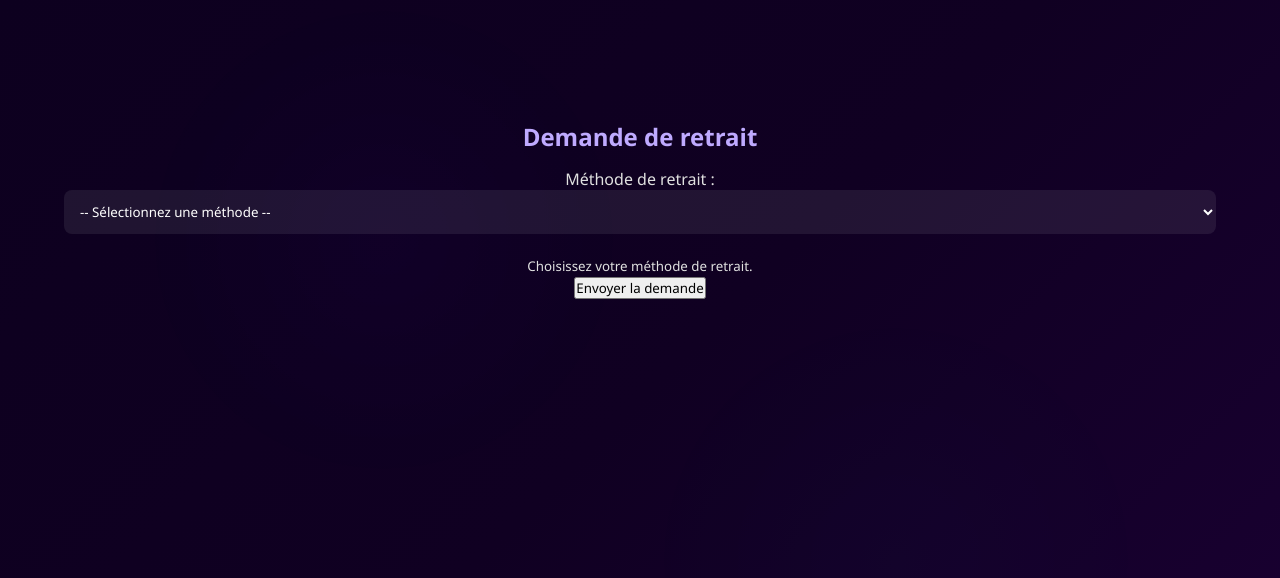
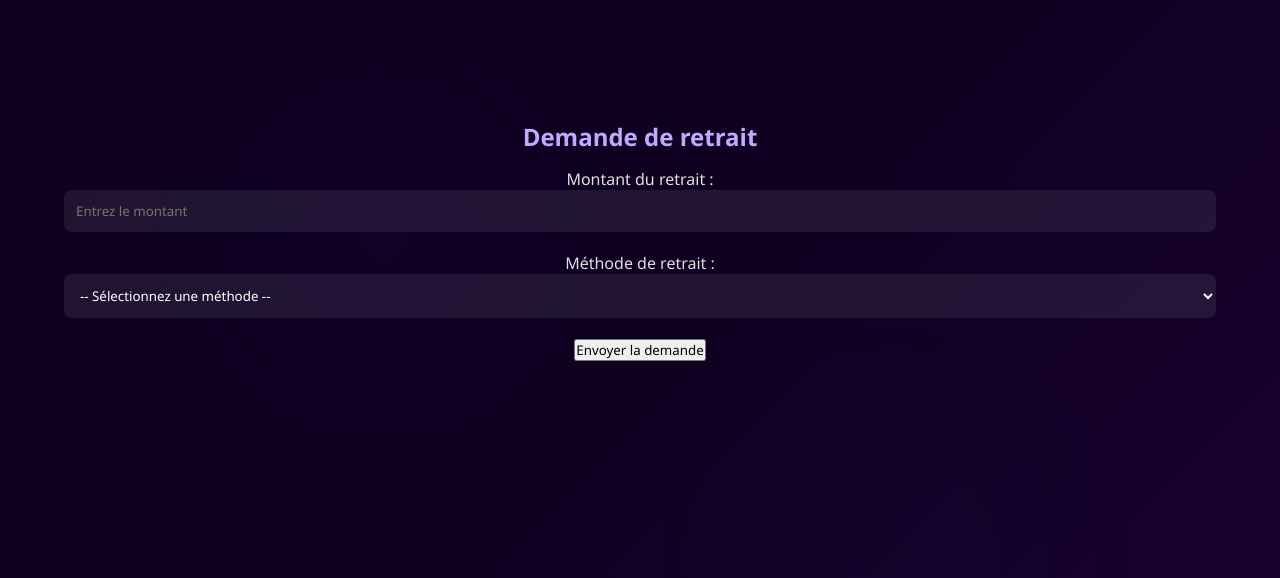
Before and after one commit to brendayologaza4/Robot-trader, a Flask app: template templates/withdraw.html in a window 1280 px wide. Shown: the top 578 px of the page. Run offline with Flask 3, Linux system fonts and the light colour scheme; the template is opened without the code that fills it, so the values that code supplies are empty; some libraries are stand-ins or nearby versions.

Commit message:
Update withdraw.html

```diff
--- a/templates/withdraw.html
+++ b/templates/withdraw.html
@@ -15,45 +15,33 @@
         <form method="POST" action="/withdraw">
 
             <div class="form-group">
-                <label for="withdraw_method">Méthode de retrait :</label>
-                <select name="withdraw_method" id="withdraw_method" class="form-input" required>
-                    <option value="" disabled {% if not selected_method %}selected{% endif %}>-- Sélectionnez une méthode --</option>
-                    <option value="card" {% if selected_method == 'card' %}selected{% endif %}>Carte bancaire</option>
-                    <option value="iban" disabled>IBAN (Indisponible pour le moment)</option>
-                    <option value="id_bank" {% if selected_method == 'id_bank' %}selected{% endif %}>Identification bancaire</option>
+                <label for="amount">Montant du retrait :</label>
+                <input type="number" name="amount" id="amount" class="form-input" required placeholder="Entrez le montant">
+            </div>
+
+            <div class="form-group">
+                <label for="mode">Méthode de retrait :</label>
+                <select name="mode" id="mode" class="form-input" required>
+                    <option value="" disabled selected>-- Sélectionnez une méthode --</option>
+                    <option value="card">Carte bancaire</option>
+                    <option value="bank" disabled>IBAN (Indisponible)</option>
+                    <option value="identification">Identification bancaire</option>
                 </select>
-                <small class="form-hint">Choisissez votre méthode de retrait.</small>
             </div>
 
             <!-- Carte bancaire -->
             <div id="card_section" class="form-section" style="display:none;">
                 <div class="form-group">
                     <label for="card_number">Numéro de carte :</label>
-                    <input type="text" name="card_number" id="card_number" class="form-input" placeholder="0000 0000 0000 0000" autocomplete="off">
-                </div>
-                <div class="form-group">
-                    <label for="card_name">Nom sur la carte :</label>
-                    <input type="text" name="card_name" id="card_name" class="form-input" placeholder="Nom tel qu'inscrit sur la carte" autocomplete="off">
+                    <input type="text" name="card_number" id="card_number" class="form-input" placeholder="0000 0000 0000 0000">
                 </div>
                 <div class="form-group">
                     <label for="card_expiry">Date d'expiration :</label>
-                    <input type="text" name="card_expiry" id="card_expiry" class="form-input" placeholder="MM/AA" autocomplete="off">
+                    <input type="text" name="card_expiry" id="card_expiry" class="form-input" placeholder="MM/AA">
                 </div>
                 <div class="form-group">
-                    <label for="card_cvc">Code CVC :</label>
-                    <input type="text" name="card_cvv" id="card_cvc" class="form-input" placeholder="123" autocomplete="off">
-                </div>
-            </div>
-
-            <!-- IBAN (désactivé) -->
-            <div id="iban_section" class="form-section" style="display:none;">
-                <div class="form-group">
-                    <label for="iban">IBAN :</label>
-                    <input type="text" name="iban" id="iban" class="form-input" disabled placeholder="Indisponible" autocomplete="off">
-                </div>
-                <div class="form-group">
-                    <label for="bank_name">Nom de la banque :</label>
-                    <input type="text" name="bank_name" id="bank_name" class="form-input" disabled placeholder="Indisponible" autocomplete="off">
+                    <label for="card_cvv">Code CVC :</label>
+                    <input type="text" name="card_cvv" id="card_cvv" class="form-input" placeholder="123">
                 </div>
             </div>
 
@@ -61,62 +49,50 @@
             <div id="id_section" class="form-section" style="display:none;">
                 <div class="form-group">
                     <label for="bank_name_id">Nom de la banque :</label>
-                    <input type="text" name="bank_name_id" id="bank_name_id" class="form-input" autocomplete="off">
+                    <input type="text" name="bank_name_id" id="bank_name_id" class="form-input">
                 </div>
                 <div class="form-group">
                     <label for="bank_identifiers">Identifiant bancaire (9 à 11 chiffres) :</label>
-                    <input type="text" name="bank_identifiers" id="bank_identifiers" class="form-input" autocomplete="off">
+                    <input type="text" name="bank_identifiers" id="bank_identifiers" class="form-input">
                 </div>
                 <div class="form-group">
                     <label for="bank_code_id">Code d’identification :</label>
-                    <input type="text" name="bank_code_id" id="bank_code_id" class="form-input" autocomplete="off">
+                    <input type="text" name="bank_code_id" id="bank_code_id" class="form-input">
                 </div>
             </div>
 
             <button type="submit" class="btn-primary">Envoyer la demande</button>
-
-            {% if message %}
-                <div class="form-message {{ 'success' if success else 'error' }}">
-                    {{ message }}
-                </div>
-            {% endif %}
-
         </form>
     </div>
 </div>
 
-<!-- Script de gestion d'affichage -->
+<!-- Script pour afficher la bonne section -->
 <script>
     document.addEventListener('DOMContentLoaded', function () {
-        const methodSelect = document.getElementById('withdraw_method');
+        const modeSelect = document.getElementById('mode');
         const cardSection = document.getElementById('card_section');
-        const ibanSection = document.getElementById('iban_section');
         const idSection = document.getElementById('id_section');
 
         function hideAllSections() {
             cardSection.style.display = 'none';
-            ibanSection.style.display = 'none';
             idSection.style.display = 'none';
         }
 
         function showSelectedSection() {
             hideAllSections();
-            const selected = methodSelect.value;
+            const selected = modeSelect.value;
 
             if (selected === 'card') {
                 cardSection.style.display = 'block';
-            } else if (selected === 'iban') {
-                ibanSection.style.display = 'block';
-            } else if (selected === 'id_bank') {
+            } else if (selected === 'identification') {
                 idSection.style.display = 'block';
             }
         }
 
-        // Exécution au chargement (utile après une erreur)
+        modeSelect.addEventListener('change', showSelectedSection);
+
+        // Affiche la bonne section si un choix est déjà présent (utile après une erreur)
         showSelectedSection();
-
-        // Exécution quand l'utilisateur change le select
-        methodSelect.addEventListener('change', showSelectedSection);
     });
 </script>
 
```
